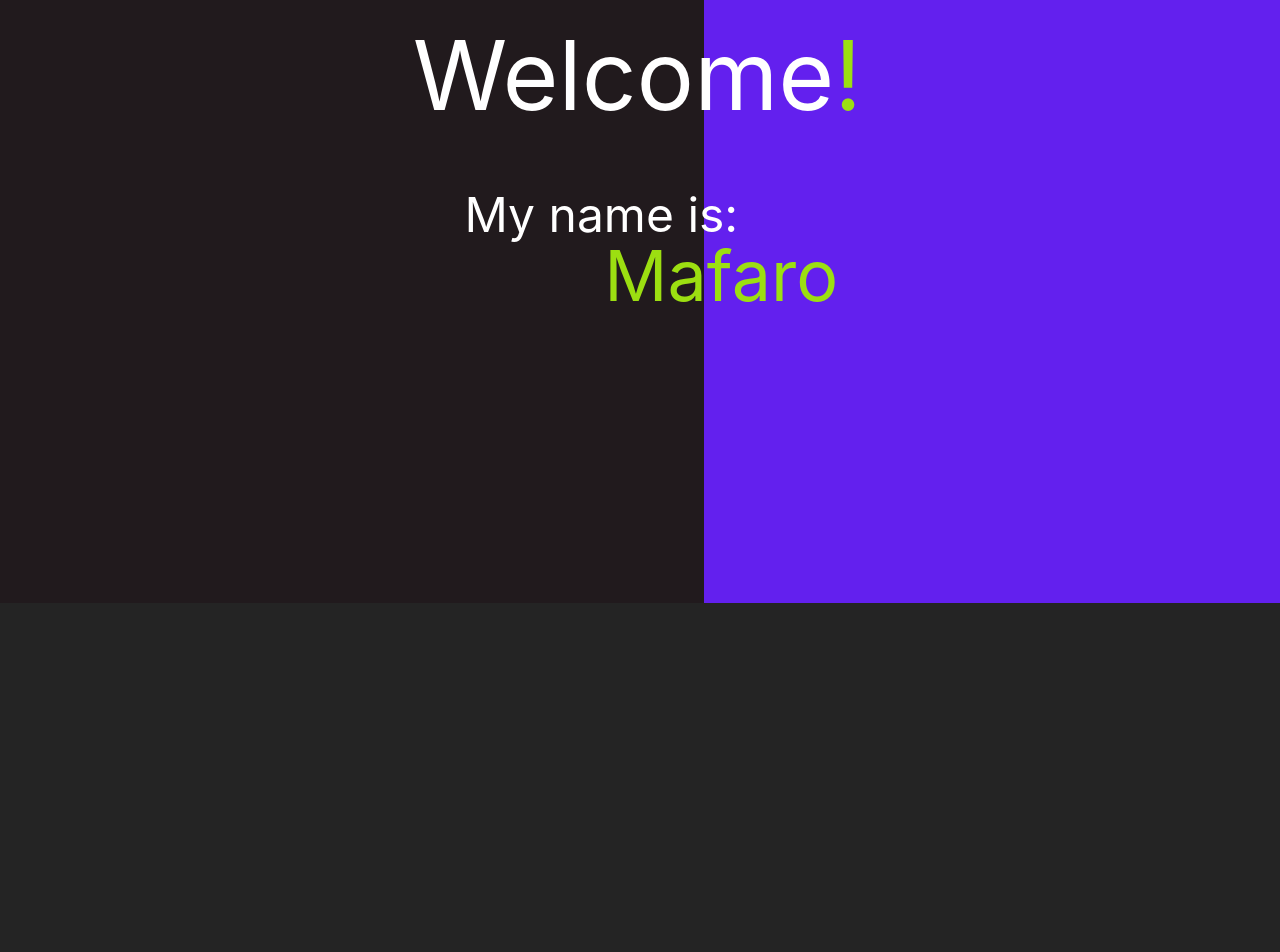
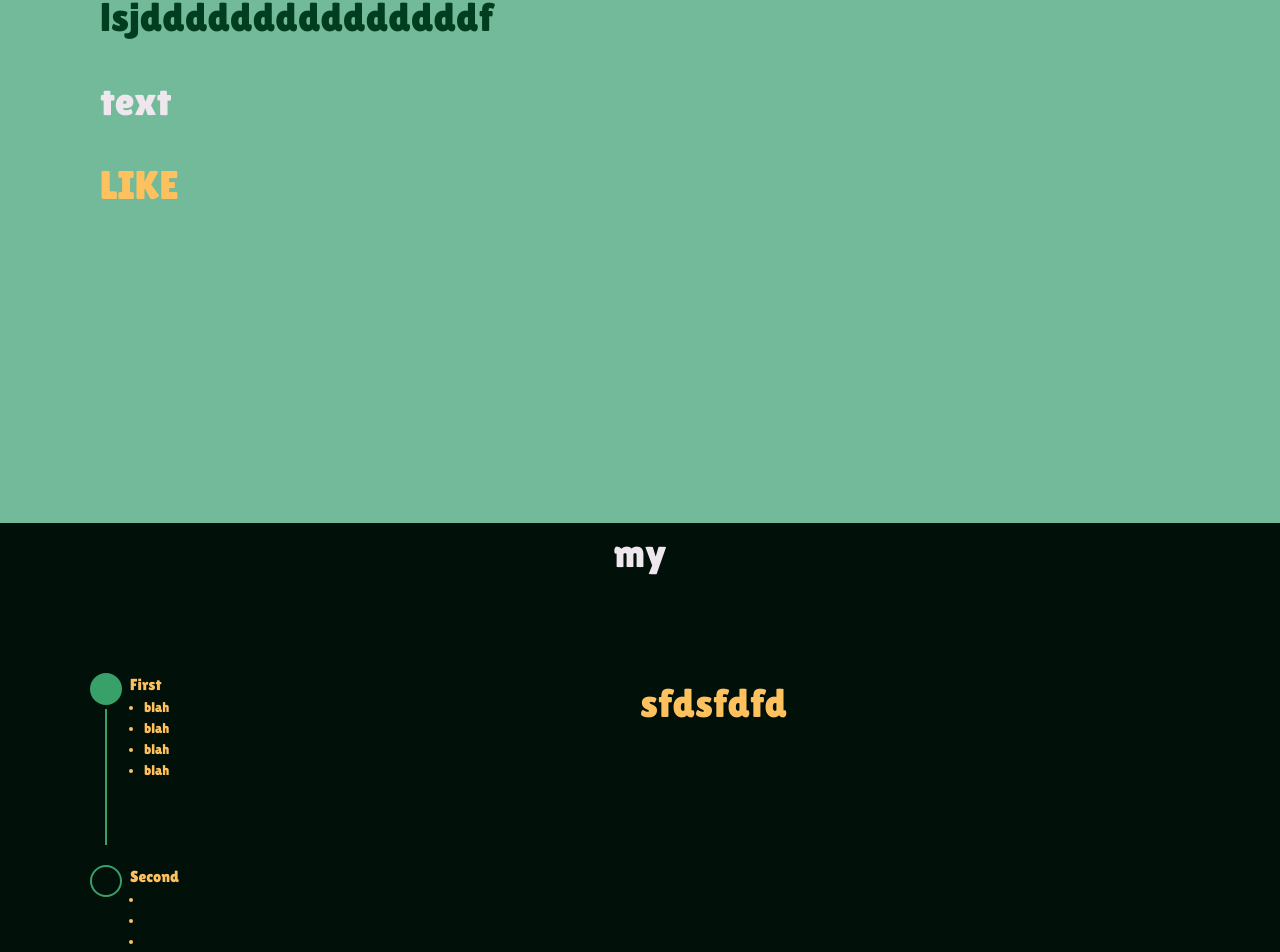
Before and after one commit to mafaro21/portfolio, a React (Vite) app: page /test in a window 1280 px wide. Shown: the part 197-1149 px from the top of the page. Before the commit the page ends 800 px from the top, so only its background shows below. Built offline with nearby package versions, Linux system fonts and the light colour scheme.

Commit message:
NEW GREEN PAGE

```diff
--- a/src/main.jsx
+++ b/src/main.jsx
@@ -19,7 +19,7 @@ const router = createBrowserRouter([
     element: <Home />
   },
   {
-    path: '/test2',
+    path: '/other',
     element: <Other />
   },
   {
--- a/src/pages/another.jsx
+++ b/src/pages/another.jsx
@@ -36,7 +36,7 @@ export default function another() {
             <Box overflow={'hidden'} className='lilita-one-regular' minH={'100vh'} maxW={'100vw'} bg={back}>
 
 
-                <Box textAlign={'right'} p={8} transition="background-color 9s, transform 9s">
+                <Box textAlign={'right'} p={4} transition="background-color 9s, transform 9s">
                     {colorMode === 'light' ?
                         <Button onClick={toggleColorMode} w={'auto'} bg={'#F7AF9D'} mr={8}>
                             <SunIcon boxSize={6} />
@@ -54,7 +54,7 @@ export default function another() {
 
                 </Center>
 
-                <Text fontSize={{ base: '100px', md: '250px' }}  >
+                <Text fontSize={{ base: '100px', md: '205px' }}  >
                     <Center color={text}>
                         Mafaro
                     </Center>
--- a/src/pages/home.jsx
+++ b/src/pages/home.jsx
@@ -1,28 +1,94 @@
 import { useState } from 'react'
 import '../App.css'
-import { Box, Flex, Text } from '@chakra-ui/react'
+import {
+    Box, Flex, Text, Center, Step,
+    StepDescription,
+    StepIcon,
+    StepIndicator,
+    StepNumber,
+    StepSeparator,
+    StepStatus,
+    StepTitle,
+    Stepper,
+    useSteps,
+    Container,
+    ListItem,
+    UnorderedList
+} from '@chakra-ui/react'
 
 function App() {
+    const steps = [
+        { title: 'First', description1: 'blah', description2: 'blah', description3: 'blah', description4: 'blah' },
+
+
+        { title: 'Second', description: '' },
+    ]
+
+    const { activeStep } = useSteps({
+        index: 1,
+        count: steps.length,
+    })
 
     return (
         <>
-            <Box  >
-                <Flex h={'100vh'} w={'100vw'} position={'absolute'} overflow="hidden">
+            <Box className='lilita-one-regular' maxW={'100vw'} overflow={'hidden'}>
+                <Box minH={'90vh'} bg={'#73BA9B'} p={'100px'} fontSize={'40px'} color={'#01110A'}>
+                    hey! welcome to my site
+                    <Text mt={6} color={'#003E1F'}>lsjdddddddddddddddf</Text>
+                    <Text mt={6} color={'#EEE7ED'}>text</Text>
+                    <Text mt={6} color={'#FFC15E'}>LIKE</Text>
+                </Box>
 
-                    <Box bg={'#211A1D'} w={'55vw'} p={{ base: '100px', xl: '200px' }} position={'relative'}>
-                        <Flex w={'100%'}>
-                            <Text color={'white'} fontSize={{ base: '4xl', xl: '8xl' }} zIndex={1} ml={{ base: '0', xl: '70%' }} >Welcome</Text>
-                            <Text fontSize={{ base: '4xl', xl: '8xl' }} color={{ base: 'white', xl: '#9CDF11' }} w={1}>!</Text>
-                        </Flex>
-                        <Text color={'white'} fontSize={{ base: '4xl', xl: '5xl' }} ml={{ base: '4%', xl: '87%' }} zIndex={1} mt={8}>My name is:</Text>
+                <Box bg={'#01110A'} color={'#73BA9B'} fontSize={'40px'} >
+                    <Center color={'#EEE7ED'}>my</Center>
+                    <Flex w={'100%'} p={'90px'}>
+                        <Box w={'50%'}>
+                            <Stepper index={activeStep} orientation='vertical' height='300px' colorScheme={'green'}>
+                                {steps.map((step, index) => (
+                                    <Step key={index} >
+                                        <StepIndicator>
 
-                        <Text color={'#9CDF11'} fontSize={{ base: '4xl', xl: '70px' }} style={{ marginLeft: '133%', zIndex: '9' }} mt={-7}>Mafaro</Text>
-                    </Box>
+                                        </StepIndicator>
 
-                    <Box bg={'#6320EE'} w={'45vw'}>
+                                        <Box flexShrink='0'>
+                                            <StepTitle color={'#FFC15E'}>{step.title}</StepTitle>
+                                            <StepDescription color={'#FFC15E'}>
+                                                <UnorderedList >
+                                                    <ListItem color={'#FFC15E'}>
+                                                        {step.description1}
+                                                    </ListItem>
+                                                    <ListItem color={'#FFC15E'}>
+                                                        {step.description2}
+                                                    </ListItem>
+                                                    <ListItem color={'#FFC15E'}>
+                                                        {step.description3}
+                                                    </ListItem>
+                                                    <ListItem color={'#FFC15E'}>
+                                                        {step.description4}
+                                                    </ListItem>
+                                                </UnorderedList>
+                                            </StepDescription>
+                                        </Box>
 
-                    </Box>
-                </Flex >
+                                        <StepSeparator />
+                                    </Step>
+                                ))}
+                            </Stepper>
+                        </Box>
+
+                        <Box color={'#FFC15E'} w={'50%'}>
+                            sfdsfdfd
+                        </Box>
+                    </Flex>
+                </Box>
+
+                <Box bg={'#73BA9B'} p={'100px'}>
+                    lkjsdf
+                </Box>
+
+                <Box bg={'black'} p={8}>
+                    <Center color={'#73BA9B'}>Made by me ☻2024</Center>
+                </Box>
             </Box>
         </>
     )
--- a/src/pages/other.jsx
+++ b/src/pages/other.jsx
@@ -4,31 +4,14 @@ import React from 'react';
 export default function Other() {
     return (
         <>
-            <Box>
-                <Box bg="#211A1D" minHeight="100vh" w="100vw" overflow="hidden">
-                    <Box pt={8}>
-                        <Text color="#fff" fontSize="8xl" textAlign="center">Mafaro</Text>
-                    </Box>
-                    <Center>
-                        <SimpleGrid p={10} mt="35vh" w="100%" spacing={3} columns={[7, 9, 11, 13, 20]} rows={5}>
-                            <Box bg="#9CDF11" h="200px" p={9} w={'100%'} color="blac" borderRadius="9px 10px 0px" gridColumn="span 4" position="relative" >About Me
-                                {/* <Box w="60px" h="30px" bg="#628B0B" position="absolute" top="50%" left="50%" transform="translate(-250%, -130%)" ></Box> */}
-                            </Box>
-                            <Box bg="#6320EE" h="200px" p={9} w={'100%'} color="white" borderRadius="69px 0px 19px" gridColumn="span 3" position="relative">Projects
-                                {/* <Box w="50px" h="50px" bg="#3E1495" clipPath="polygon(0% 0%, 0% 100%, 100% 100%)" position="absolute" top="50%" left="50%" transform="translate(-140%, 90%)"></Box>*/}
-                            </Box>
-                            <Box bg="#FFD700  " h="200px" p={9} w={'100%'} color="black" borderRadius="9px 86px 19px 0px" gridColumn="span 6" position="relative">something something
-                                {/* <Box w="50px" h="50px" bg="#9F8600" position="absolute" top="50%" left="50%" transform="translate(-240%, 40%) rotate(45deg)"></Box> */}
-                            </Box>
-                            <Box bg="#FF6347 " h="200px" p={9} w={'100%'} color="black" borderRadius="9px 0px 39px" gridColumn="span 5" position="relative">Contact Me
-                                {/* <Box w="0" h="0" borderLeft="29px solid transparent" borderRight="25px solid transparent" borderBottom="50px solid #9F3E2C" position="absolute" top="50%" left="50%" transform="translate(190%, -140%)"></Box> */}
-                            </Box>
-                            <Box bg="#00CED1 " h="200px" p={9} w={'100%'} color="black" borderRadius="9px 0px 99px" gridColumn="span 2" position="relative">Contact Me
-                                {/* <Box bg="#008183" w="50px" h="50px" borderRadius="50%" position="absolute" top="50%" left="50%" transform="translate(20%, 10%)"></Box> */}
-                            </Box>
-                        </SimpleGrid>
-                    </Center>
-                </Box>
+            <Box bg={'#30292F'} p={10}>
+                lskjfkl
+            </Box>
+            <Box bg={'#02111B'} p={10}>
+                lskjfkl
+            </Box>
+            <Box bg={'#7A7D7D'} p={10}>
+                lskjfkl
             </Box>
         </>
     );
```
